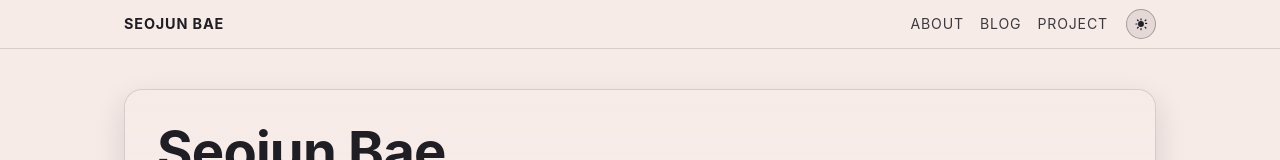
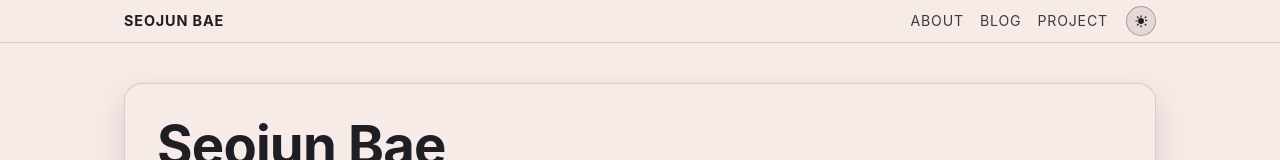
Before and after one commit to qotjwns/qotjwns.github.io, a React (Vite) app: page / in a window 1280 px wide. Shown: the top 160 px of the page. Built offline with nearby package versions, Linux system fonts and the light colour scheme; no server answers.

Commit message:
STYLE: 탑바 사이즈 조정

```diff
--- a/src/styles/layout.css
+++ b/src/styles/layout.css
@@ -30,7 +30,7 @@
 .site-nav {
   max-width: 1080px;
   margin: 0 auto;
-  padding: 9px 24px;
+  padding: 6px 24px;
   display: flex;
   align-items: center;
   justify-content: space-between;
```
